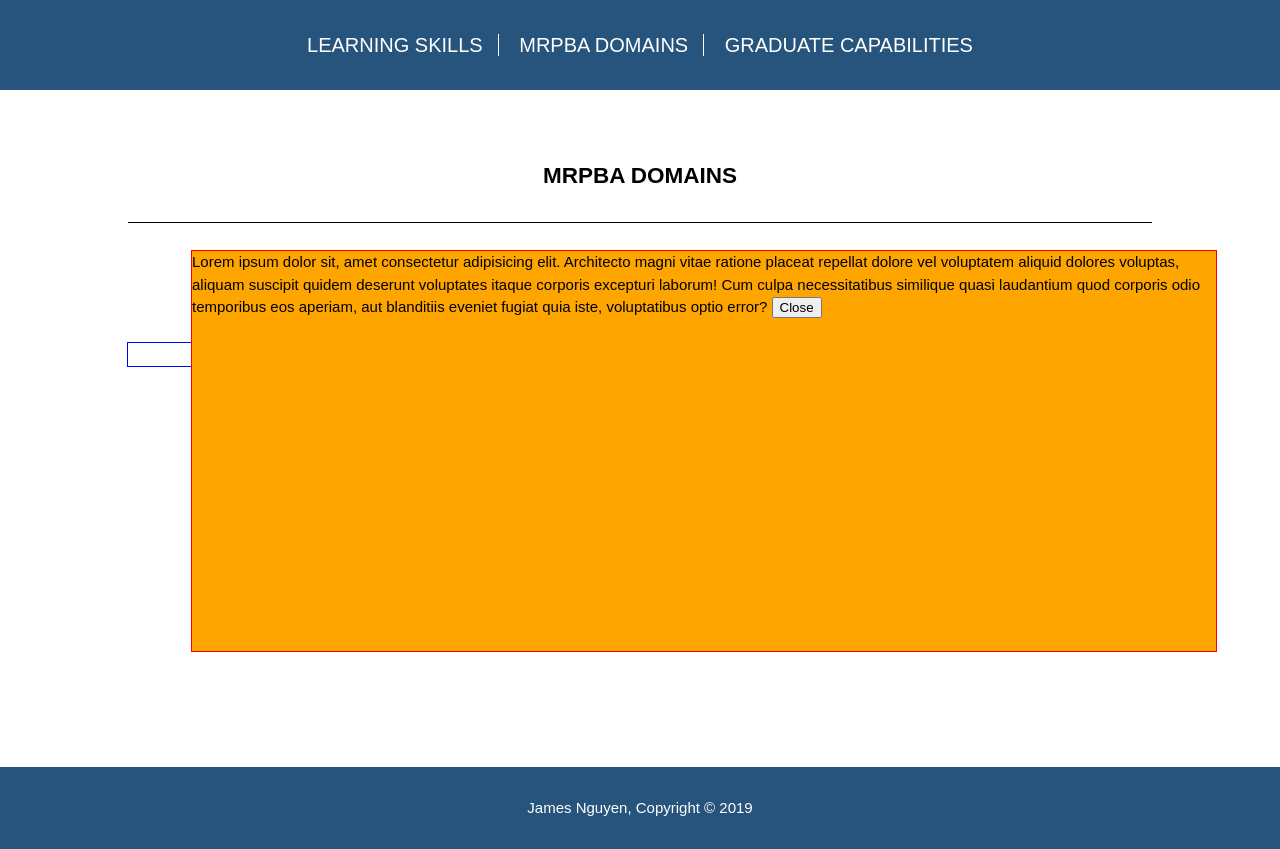
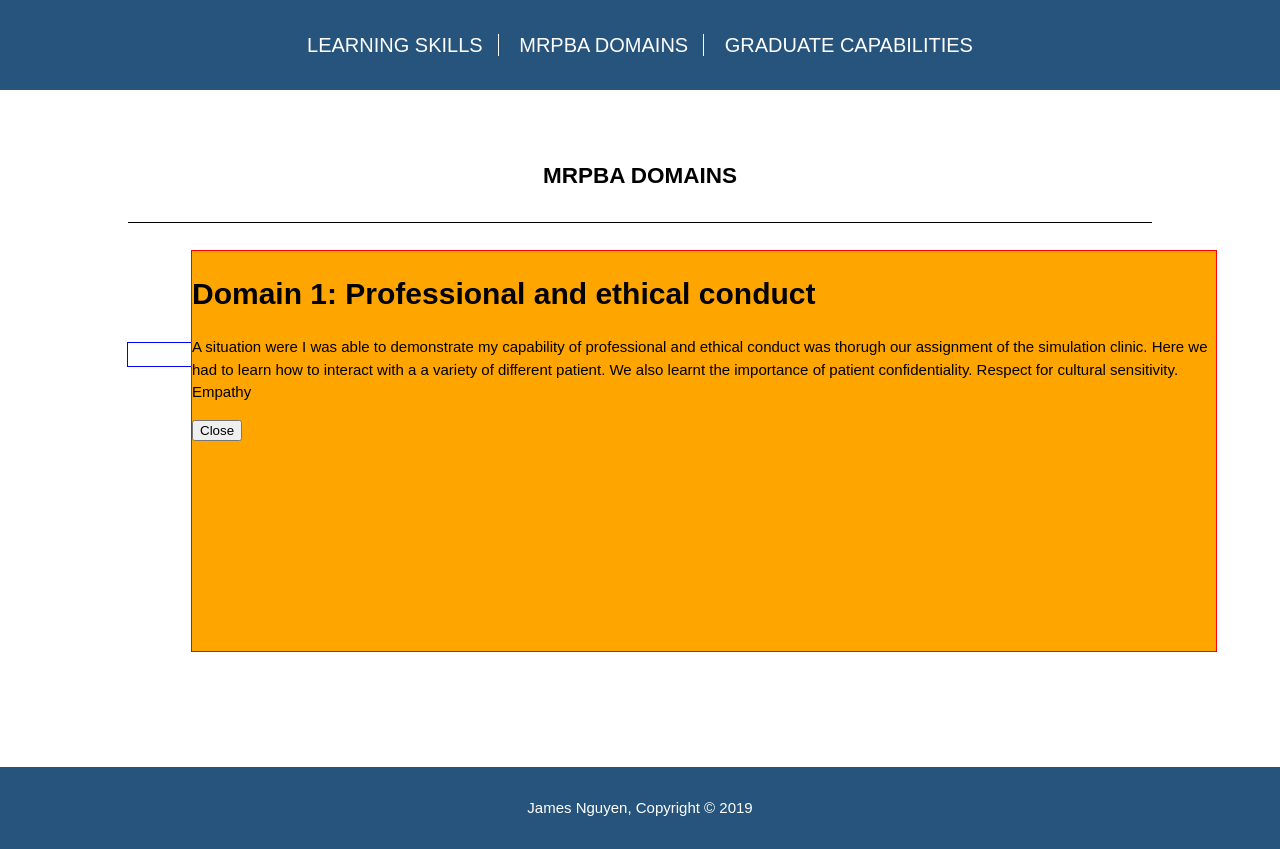
Before and after one commit to JamesN96/e-Radfolio-v2, a plain HTML site: page mrpba.html in a window 1280 px wide. Both pictures are taken after a click on the button "Domain 1". Drawn offline with Linux system fonts and the light colour scheme.

Commit message:
Take out lorem text of first div and add a h2 element and p element

```diff
--- a/mrpba.html
+++ b/mrpba.html
@@ -37,7 +37,10 @@
     </section>
 
     <div id="div-1" class="display-none container">
-        Lorem ipsum dolor sit, amet consectetur adipisicing elit. Architecto magni vitae ratione placeat repellat dolore vel voluptatem aliquid dolores voluptas, aliquam suscipit quidem deserunt voluptates itaque corporis excepturi laborum! Cum culpa necessitatibus similique quasi laudantium quod corporis odio temporibus eos aperiam, aut blanditiis eveniet fugiat quia iste, voluptatibus optio error?
+        <h1>Domain 1: Professional and ethical conduct</h1>
+
+        <p>A situation were I was able to demonstrate my capability of professional and ethical conduct was thorugh our assignment of the simulation clinic. Here we had to learn how to interact with a a variety of different patient. We also learnt the importance of patient confidentiality. Respect for cultural sensitivity. Empathy
+        </p>
 
         <button id="close-1">Close</button>
     </div>
```
